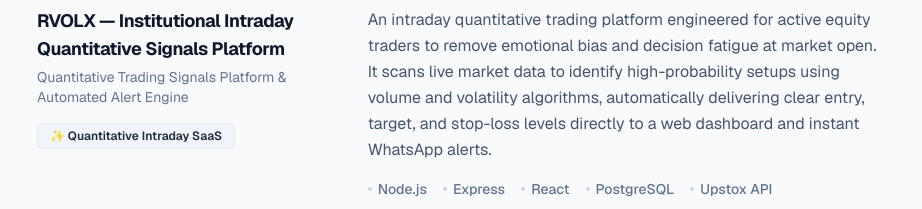
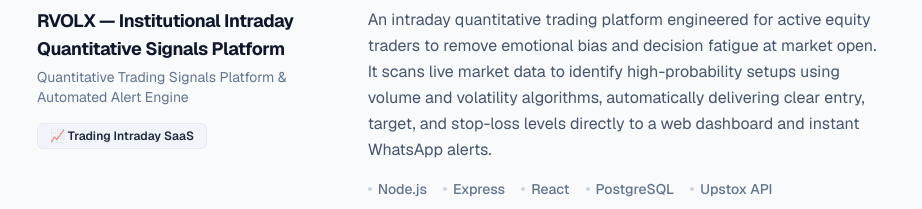
Before and after one commit to bott-127001/Samarth-Portfolio, a React (Vite) app: page / in a window 1280 px wide. Shown: the part 4580-4789 px from the top of the page, without its empty margins (179-1101 px from the left). Built offline with nearby package versions, Linux system fonts and the light colour scheme.

Commit message:
Update RVOLX badge to 📈 Trading Intraday SaaS

```diff
--- a/src/App.jsx
+++ b/src/App.jsx
@@ -400,7 +400,7 @@ const Projects = () => {
       subtitle: "Quantitative Trading Signals Platform & Automated Alert Engine",
       description: "An intraday quantitative trading platform engineered for active equity traders to remove emotional bias and decision fatigue at market open. It scans live market data to identify high-probability setups using volume and volatility algorithms, automatically delivering clear entry, target, and stop-loss levels directly to a web dashboard and instant WhatsApp alerts.",
       tags: ["Node.js", "Express", "React", "PostgreSQL", "Upstox API", "WhatsApp Worker", "Tailwind CSS"],
-      highlight: "✨ Quantitative Intraday SaaS",
+      highlight: "📈 Trading Intraday SaaS",
       github: null,
       demo: "https://rvolx.netlify.app/",
       instagram: "https://instagram.com/rvol_x"
```
